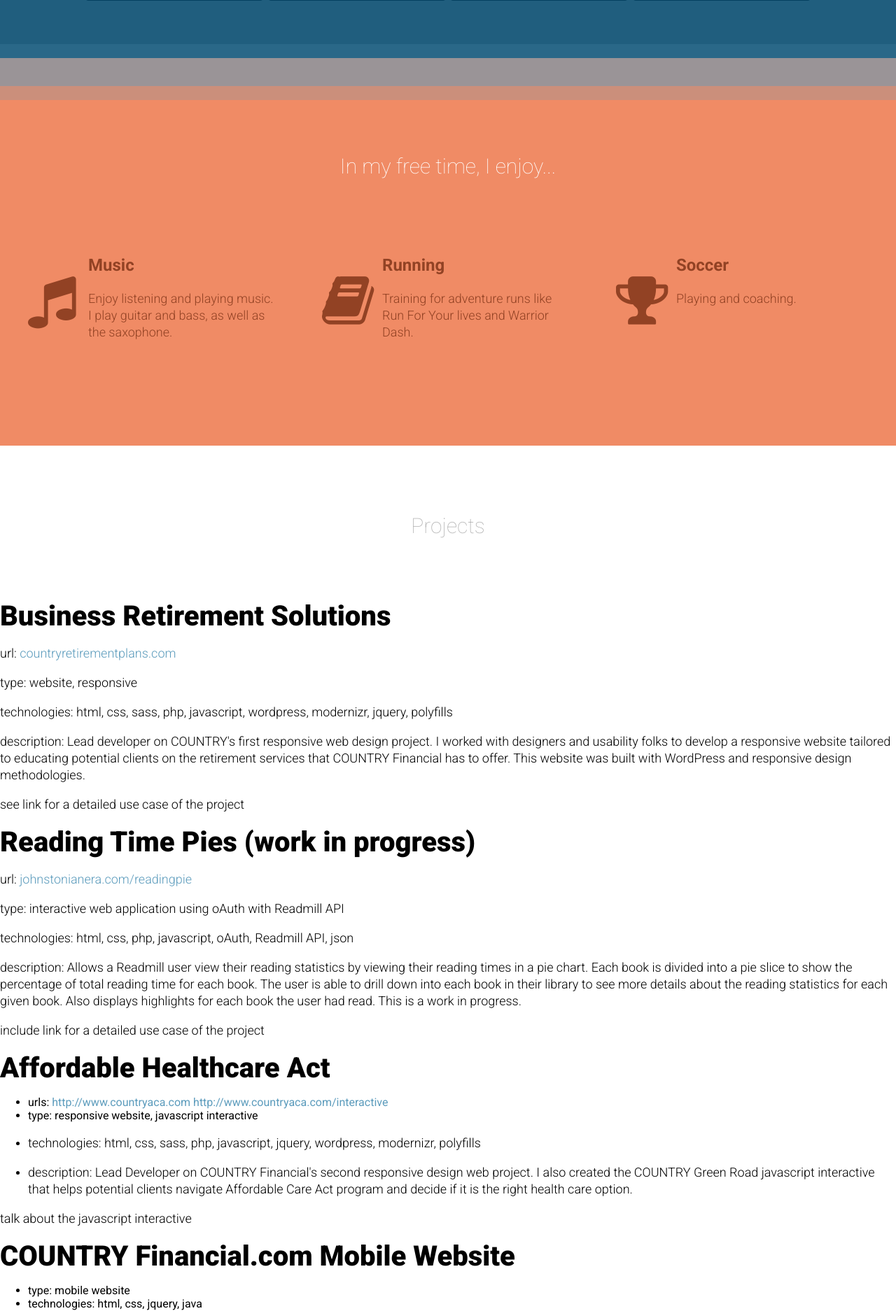
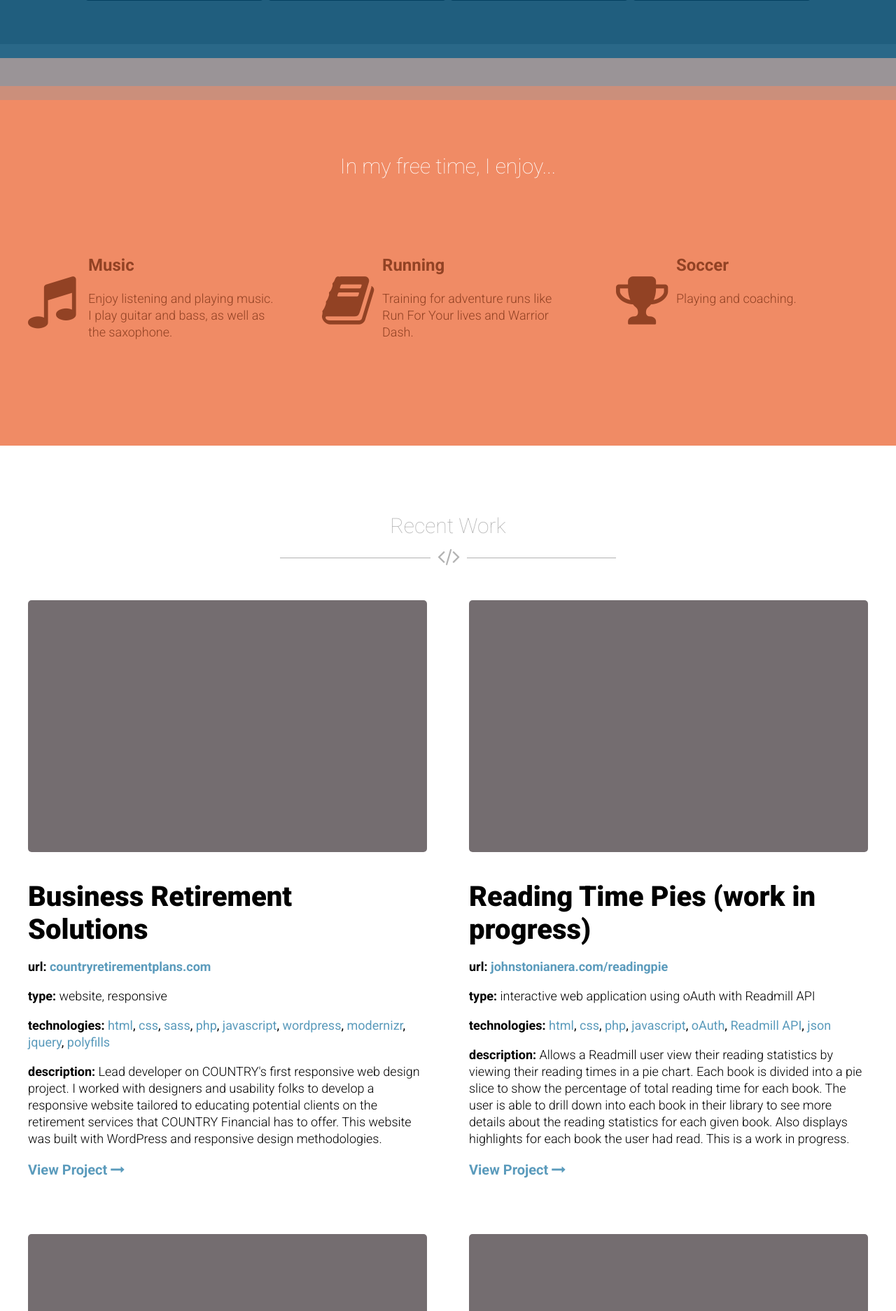
Before and after one commit to Johnstonian/portfolio, a PHP site: page / in a window 1280 px wide. Shown: the part 3206-5080 px from the top of the page at 70% size. Run offline with PHP 8.4, Linux system fonts and the light colour scheme.

Commit message:
setup grid for recent work section

```diff
--- a/css/dev/_typography.scss
+++ b/css/dev/_typography.scss
@@ -124,3 +124,6 @@ p {
 		@include font-size(24);
 	}
 }
+
+.technologies { font-weight: $normal; }
+.url { font-weight: $bold; }
--- a/css/dev/style.scss
+++ b/css/dev/style.scss
@@ -42,10 +42,9 @@ a {
 	color: $link-color;
 	text-decoration: none;
 
-	&.alternate {
-		color: inherit;
-	}
+	&.alternate { color: inherit; }
 	&.dark-blue { color: $dark-blue; }
+	&.light-link { color: $link-color-light; }
 
 	&:hover, &:focus { text-decoration: underline; }
 }
@@ -64,6 +63,7 @@ img { max-width: 100%; }
  .medium { font-weight: $medium; }
  .dark-blue { color: $dark-blue; }
  .dark-orange { color: $dark-orange; }
+ .link-color { color: $link-color; }
  .white { color: white; }
  .view-all-circle {
 	margin: 0 auto;
@@ -97,7 +97,7 @@ img { max-width: 100%; }
 * Example:
 
 	<div class="grid">
-		<div class="column-articles">
+		<div class="column-article">
 
 			<h3>Blog Post: The Long Title</h3>
 			<div class="date-container">
@@ -109,7 +109,7 @@ img { max-width: 100%; }
 		</div>
 	</div>
 */
-.column-articles {
+.column-article {
 
 	float: left;
 	margin-bottom: 2em;
@@ -228,7 +228,38 @@ img { max-width: 100%; }
 			margin-right: 0;
 		}
 	}
+}
 
+/**
+ * Recent Work Columns
+ * Example:
+	<div class="grid">
+
+		<div class="project">
+  		<h3>Business Retirement Solutions</h3>
+  		<p>url: <a href="//countryretirementplans.com" target="_blank">countryretirementplans.com</a></p>
+			<p>type: website, responsive</p>
+			<p>technologies: html, css, sass, php, javascript, wordpress, modernizr, jquery, polyfills</p>
+
+			<p>description: Lead developer on COUNTRY's first responsive web design project. I worked with designers and usability folks to develop a responsive website tailored to educating potential clients on the retirement services that COUNTRY Financial has to offer. This website was built with WordPress and responsive design methodologies.</p>
+
+			<p>see link for a detailed use case of the project</p>
+		</div>
+	</div>
+*/
+.project {
+
+	padding-bottom: 3.75em;
+
+	@media only screen and (min-width: $brkpt-large) {
+		float: left;
+	  width: 47.5%;
+		margin-right: 5%;
+
+		&:nth-child(2n) {
+			margin-right: 0;
+		}
+	}
 }
 
 
@@ -440,6 +471,14 @@ i.icon-wrapper {
 .bolt { color: white; }
 .check { color: $orange; }
 
+.screenshot-container {
+	width: 100%;
+	height: 360px;
+	background-color: #746d70;
+	border-radius: 5px;
+	margin-bottom: 2.5em;
+}
+
 /*------------------------------------*\
     $STRUCTURE
 \*------------------------------------*/
--- a/css/style.css
+++ b/css/style.css
@@ -555,6 +555,14 @@ p {
   }
 }
 
+.technologies {
+  font-weight: 400;
+}
+
+.url {
+  font-weight: 700;
+}
+
 /*------------------------------------*\
     $FONT AWESOME
 \*------------------------------------*/
@@ -564,8 +572,8 @@ p {
  */
 @font-face {
   font-family: 'FontAwesome';
-  src: url("../../fonts/fontawesome-webfont.eot?v=4.0.3");
-  src: url("../../fonts/fontawesome-webfont.eot?#iefix&v=4.0.3") format("embedded-opentype"), url("../../fonts/fontawesome-webfont.woff?v=4.0.3") format("woff"), url("../../fonts/fontawesome-webfont.ttf?v=4.0.3") format("truetype"), url("../../fonts/fontawesome-webfont.svg?v=4.0.3#fontawesomeregular") format("svg");
+  src: url("../fonts/fontawesome-webfont.eot?v=4.0.3");
+  src: url("../fonts/fontawesome-webfont.eot?#iefix&v=4.0.3") format("embedded-opentype"), url("../fonts/fontawesome-webfont.woff?v=4.0.3") format("woff"), url("../fonts/fontawesome-webfont.ttf?v=4.0.3") format("truetype"), url("../fonts/fontawesome-webfont.svg?v=4.0.3#fontawesomeregular") format("svg");
   font-weight: normal;
   font-style: normal;
 }
@@ -2257,6 +2265,9 @@ a.alternate {
 a.dark-blue {
   color: #012030;
 }
+a.light-link {
+  color: #9bcde6;
+}
 a:hover, a:focus {
   text-decoration: underline;
 }
@@ -2286,6 +2297,10 @@ img {
 
 .dark-orange {
   color: #924224;
+}
+
+.link-color {
+  color: #5b9bbc;
 }
 
 .white {
@@ -2318,7 +2333,7 @@ img {
 * Example:
 
 	<div class="grid">
-		<div class="column-articles">
+		<div class="column-article">
 
 			<h3>Blog Post: The Long Title</h3>
 			<div class="date-container">
@@ -2330,37 +2345,37 @@ img {
 		</div>
 	</div>
 */
-.column-articles {
+.column-article {
   float: left;
   margin-bottom: 2em;
 }
 @media screen and (min-width: 40em) {
-  .column-articles:nth-child(n) {
+  .column-article:nth-child(n) {
     width: 47.777777777778%;
     margin-right: 4.444444444444%;
   }
-  .column-articles:nth-child(2n+1) {
+  .column-article:nth-child(2n+1) {
     clear: left;
   }
-  .column-articles:nth-child(2n) {
+  .column-article:nth-child(2n) {
     margin-right: 0;
   }
 }
 @media screen and (min-width: 75em) {
-  .column-articles:nth-child(n) {
+  .column-article:nth-child(n) {
     width: 30%;
     margin-right: 5%;
   }
-  .column-articles:nth-child(2n+1) {
+  .column-article:nth-child(2n+1) {
     clear: none;
   }
-  .column-articles:nth-child(3n+1) {
+  .column-article:nth-child(3n+1) {
     clear: left;
   }
-  .column-articles:nth-child(3n) {
+  .column-article:nth-child(3n) {
     margin-right: 0;
   }
-  .column-articles:nth-child(4n) {
+  .column-article:nth-child(4n) {
     width: 100%;
     margin-right: 0;
   }
@@ -2442,6 +2457,37 @@ img {
     margin-right: 0.04166666666667%;
   }
   .pill:nth-child(4n) {
+    margin-right: 0;
+  }
+}
+
+/**
+ * Recent Work Columns
+ * Example:
+	<div class="grid">
+
+		<div class="project">
+  		<h3>Business Retirement Solutions</h3>
+  		<p>url: <a href="//countryretirementplans.com" target="_blank">countryretirementplans.com</a></p>
+			<p>type: website, responsive</p>
+			<p>technologies: html, css, sass, php, javascript, wordpress, modernizr, jquery, polyfills</p>
+
+			<p>description: Lead developer on COUNTRY's first responsive web design project. I worked with designers and usability folks to develop a responsive website tailored to educating potential clients on the retirement services that COUNTRY Financial has to offer. This website was built with WordPress and responsive design methodologies.</p>
+
+			<p>see link for a detailed use case of the project</p>
+		</div>
+	</div>
+*/
+.project {
+  padding-bottom: 3.75em;
+}
+@media only screen and (min-width: 48em) {
+  .project {
+    float: left;
+    width: 47.5%;
+    margin-right: 5%;
+  }
+  .project:nth-child(2n) {
     margin-right: 0;
   }
 }
@@ -2666,6 +2712,14 @@ i.icon-wrapper {
   color: #f08b65;
 }
 
+.screenshot-container {
+  width: 100%;
+  height: 360px;
+  background-color: #746d70;
+  border-radius: 5px;
+  margin-bottom: 2.5em;
+}
+
 /*------------------------------------*\
     $STRUCTURE
 \*------------------------------------*/
--- a/index.html
+++ b/index.html
@@ -56,7 +56,7 @@
 			</h2>
 
 		<div class="grid">
-			<div class="column-articles">
+			<div class="column-article">
 
 				<h3>Blog Post: The Long Title</h3>
 				<div class="date-container">
@@ -67,7 +67,7 @@
 				<p class="more"><a href="#">Keep Reading <i class="fa fa-long-arrow-right"></i></a></p>
 			</div>
 
-			<div class="column-articles">
+			<div class="column-article">
 
 				<h3>Blog Post: The Long Title</h3>
 				<div class="date-container">
@@ -79,7 +79,7 @@
 				<p class="more"><a href="#">Keep Reading <i class="fa  fa-long-arrow-right"></i></a></p>
 			</div>
 
-			<div class="column-articles">
+			<div class="column-article">
 
 				<h3>Blog Post: The Long Title</h3>
 				<div class="date-container">
@@ -90,7 +90,7 @@
 				<p class="more"><a href="#">Keep Reading <i class="fa  fa-long-arrow-right"></i></a></p>
 			</div>
 
-			<div class="column-articles">
+			<div class="column-article">
 
 				<h3>Blog Post: The Long Title</h3>
 				<div class="date-container">
@@ -146,7 +146,7 @@
 
 			<div class="freelance">
 				<p class="freelance-copy">Need help with a freelance project? <br />
-					<a class="medium" href="#contact-section">Send me a message</a> and I'll be glad to help!</a>
+					<a class="medium  light-link" href="#contact-section">Send me a message</a> and I'll be glad to help!</a>
 			</div>
 		</div>
 
@@ -326,7 +326,7 @@
 		<h2 class="section-title  white">In my free time, I enjoy...</h2>
 
 			<div class="grid">
-				<div class="column-articles">
+				<div class="column-article">
 					<div class="hobby-icon">
 						<i class="fa  fa-music  fa-5x"></i>
 					</div>
@@ -336,7 +336,7 @@
 					</div>
 				</div>
 
-				<div class="column-articles">
+				<div class="column-article">
 					<div class="hobby-icon">
 						<i class="fa  fa-book  fa-5x"></i>
 					</div>
@@ -346,7 +346,7 @@
 					</div>
 				</div>
 
-				<div class="column-articles">
+				<div class="column-article">
 					<div class="hobby-icon">
 						<i class="fa  fa-trophy  fa-5x"></i>
 					</div>
@@ -361,91 +361,118 @@
 	</section>
 
 	<section class="section  projects">
-		<h2 class="section-title">Projects</h2>
+		<div class="container">
+			<h2 class="section-title">
+					Recent Work
+					<div class="section-border">
+						<i class="icon-wrapper  fa  fa-code"></i>
+					</div>
+				</h2>
+
+			<div class="grid">
 
 				<div class="project">
+					<div class="screenshot-container"></div>
 		  		<h3>Business Retirement Solutions</h3>
-  		<p>url: <a href="//countryretirementplans.com" target="_blank">countryretirementplans.com</a></p>
-			<p>type: website, responsive</p>
-			<p>technologies: html, css, sass, php, javascript, wordpress, modernizr, jquery, polyfills</p>
+		  		<p class="url">url: <a href="//countryretirementplans.com" target="_blank"><strong>countryretirementplans.com</strong></a></p>
+					<p><strong>type:</strong> website, responsive</p>
+					<p class="technologies"><strong>technologies:</strong> <span class="link-color">html</span>, <span class="link-color">css</span>, <span class="link-color">sass</span>, <span class="link-color">php</span>, <span class="link-color">javascript</span>, <span class="link-color">wordpress</span>, <span class="link-color">modernizr</span>, <span class="link-color">jquery</span>, <span class="link-color">polyfills</span></p>
 
-			<p>description: Lead developer on COUNTRY's first responsive web design project. I worked with designers and usability folks to develop a responsive website tailored to educating potential clients on the retirement services that COUNTRY Financial has to offer. This website was built with WordPress and responsive design methodologies.</p>
+					<p><strong>description:</strong> Lead developer on COUNTRY's first responsive web design project. I worked with designers and usability folks to develop a responsive website tailored to educating potential clients on the retirement services that COUNTRY Financial has to offer. This website was built with WordPress and responsive design methodologies.</p>
 
-			<p>see link for a detailed use case of the project</p>
+					<p class="more"><a href="#">View Project <i class="fa fa-long-arrow-right"></i></a></p>
 				</div>
 
 				<div class="project">
+					<div class="screenshot-container"></div>
 					<h3>Reading Time Pies (work in progress)</h3>
-			<p>url: <a href="https://johnstonianera.com/readingpie/" target="_blank">johnstonianera.com/readingpie</a></p>
-			<p>type: interactive web application using oAuth with Readmill API</p>
-			<p>technologies: html, css, php, javascript, oAuth, Readmill API, json</p>
+					<p class="url">url: <a href="https://johnstonianera.com/readingpie/" target="_blank">johnstonianera.com/readingpie</a></p>
+					<p><strong>type:</strong> interactive web application using oAuth with Readmill API</p>
+					<p class="technologies"><strong>technologies:</strong> <span class="link-color">html</span>, <span class="link-color">css</span>, <span class="link-color">php</span>, <span class="link-color">javascript</span>, <span class="link-color">oAuth</span>, <span class="link-color">Readmill API</span>, <span class="link-color">json</span></p>
 
-			<p>description: Allows a Readmill user view their reading statistics by viewing their reading times in a pie chart. Each book is divided into a pie slice to show the percentage of total reading time for each book. The user is able to drill down into each book in their library to see more details about the reading statistics for each given book. Also displays highlights for each book the user had read. This is a work in progress.</p>
+					<p><strong>description:</strong> Allows a Readmill user view their reading statistics by viewing their reading times in a pie chart. Each book is divided into a pie slice to show the percentage of total reading time for each book. The user is able to drill down into each book in their library to see more details about the reading statistics for each given book. Also displays highlights for each book the user had read. This is a work in progress.</p>
 
-			<p>include link for a detailed use case of the project</p>
+					<p class="more"><a href="#">View Project <i class="fa fa-long-arrow-right"></i></a></p>
 				</div>
 
 				<div class="project">
+					<div class="screenshot-container"></div>
 					<h3>Affordable Healthcare Act</h3>
-			<ul>
-				<li>urls: <a href="http://www.countryaca.com">http://www.countryaca.com</a> <a href="http://www.countryaca.com/interactive">http://www.countryaca.com/interactive</a></li>
-				<li>type: responsive website, javascript interactive</li>
-				<li><p>technologies: html, css, sass, php, javascript, jquery, wordpress, modernizr, polyfills</p></li>
-				<li><p>description: Lead Developer on COUNTRY Financial's second responsive design web project. I also created the COUNTRY Green Road javascript interactive that helps potential clients navigate Affordable Care Act program and decide if it is the right health care option.</p></li>
-			</ul>
-			<p>talk about the javascript interactive</p>
+
+					<p class="url">urls: <a href="http://www.countryaca.com">countryaca.com</a>, <a href="http://www.countryaca.com/interactive">countryaca.com/interactive</a></p>
+					<p><strong>type:</strong> responsive website, javascript interactive</p>
+					<p class="technologies"><strong>technologies:</strong> <span class="link-color">html</span>, <span class="link-color">css</span>, <span class="link-color">sass</span>, <span class="link-color">php</span>, <span class="link-color">javascript</span>, <span class="link-color">jquery</span>, <span class="link-color">wordpress</span>, <span class="link-color">modernizr</span>, <span class="link-color">polyfills</span></p>
+					<p><strong>description:</strong> Lead Developer on COUNTRY Financial's second responsive design web project. I also created the COUNTRY Green Road javascript interactive that helps potential clients navigate Affordable Care Act program and decide if it is the right health care option.</p>
+
+
+					<p class="more"><a href="#">View Project <i class="fa fa-long-arrow-right"></i></a></p>
 				</div>
 
 				<div class="project">
+					<div class="screenshot-container"></div>
 					<h3>COUNTRY Financial.com Mobile Website</h3>
-			<ul>
-				<li>type: mobile website</li>
-				<li>technologies: html, css, jquery, java</li>
-				<li>url: <a href="http://www.countryfinancial.com/mobile">http://www.countryfinancial.com/mobile</a></li>
-				<li>description: Lead developer in converting countryfinancial.com to a mobile version. Used jQuery Mobile for the framework. It was originally a sub-domain, but now is part of the main website. The mobile version of the site will load based on browser/device detection.</li>
-			</ul>
-			<p>(need a use case on this project about using jquery mobile and integrating features)</p>
+					<p class="url">url: <a href="http://www.countryfinancial.com/mobile">countryfinancial.com/mobile</a></p>
+					<p><strong>type:</strong> mobile website</p>
+					<p class="technologies"><strong>technologies</strong>: <span class="link-color">html</span>, <span class="link-color">css</span>, <span class="link-color">jquery</span>, <span class="link-color">java</span></p>
+
+					<p><strong>description:</strong> Lead developer in converting countryfinancial.com to a mobile version. Used jQuery Mobile for the framework. It was originally a sub-domain, but now is part of the main website. The mobile version of the site will load based on browser/device detection.</p>
+
+
+					<p class="more"><a href="#">View Project <i class="fa fa-long-arrow-right"></i></a></p>
 				</div>
 
 				<div class="project">
+					<div class="screenshot-container"></div>
 					<h3>Simply Drive</h3>
-			<ul>
-				<li>url: <a href="http://simplydrive.com/mobile/">http://simplydrive.com/mobile/</a> <a href="http://simplydrive.com/course/lesson6.php">http://simplydrive.com/course/lesson6.php</a>,</li>
-				<li>type: website, mobile website, flash interactive</li>
-				<li><p>technologies: html, css, javascript, flash</p></li>
-				<li><p>description: Website created to provide information to students and parents about driving discounts teens can earn by following the Simply Drive program. The website also educates teens about the dangers of driving. The website was then converted to a custom mobile website. I also developed the flash interactive game that helps teach teens the dangers of distractions while driving.</p></li>
-			</ul>
+
+					<p class="url">url: <a href="http://simplydrive.com/mobile/">simplydrive.com/mobile/</a>, <a href="http://simplydrive.com/course/lesson6.php">simplydrive.com/course/lesson6.php</a></p>
+					<p><strong>type:</strong> website, mobile website, flash interactive</p>
+					<p class="techonologies"><strong>technologies:</strong> <span class="link-color">html</span>, <span class="link-color">css</span>, <span class="link-color">javascript</span>, <span class="link-color">flash</span></p>
+					<p><strong>description:</strong> Website created to provide information to students and parents about driving discounts teens can earn by following the Simply Drive program. The website also educates teens about the dangers of driving. The website was then converted to a custom mobile website. I also developed the flash interactive game that helps teach teens the dangers of distractions while driving.</p>
+
+
+					<p class="more"><a href="#">View Project <i class="fa fa-long-arrow-right"></i></a></p>
 				</div>
 
 				<div class="project">
+					<div class="screenshot-container"></div>
 					<h3>Spin to Win</h3>
-			<ul>
-				<li>url: <a href="http://johnstonianera.com/projects/spin-to-win">http://johnstonianera.com/projects/spin-to-win</a></li>
-				<li>type: interactive prize game</li>
-				<li><p>techonologies: html, css, php, javascript, flash, mysql, ajax</p></li>
-				<li><p>description: A lottery game created for the Road Trips and Guitar Picks campaign. A user logged in to the microsite each day and played the game to try and win a variety of RTGP products. The game was originally develped in Flash (ActionScript 3) and later converted to an HTML5/javascript game.</p></li>
-			</ul>
-			<p>Talk about converting the game from flash to javascript</p>
+
+					<p class="url">url: <a href="http://johnstonianera.com/projects/spin-to-win">http://johnstonianera.com/projects/spin-to-win</a></p>
+					<p><strong>type:</strong> interactive prize game</p>
+					<p class="technologies"><strong>techonologies:</strong> <span class="link-color">html</span>, <span class="link-color">css</span>, <span class="link-color">php</span>, <span class="link-color">javascript</span>, <span class="link-color">flash</span>, <span class="link-color">mysql</span>, <span class="link-color">ajax</span></p>
+					<p><strong>description:</strong> A lottery game created for the Road Trips and Guitar Picks campaign. A user logged in to the microsite each day and played the game to try and win a variety of RTGP products. The game was originally develped in Flash (ActionScript 3) and later converted to an HTML5/javascript game.</p>
+
+
+					<p class="more"><a href="#">View Project <i class="fa fa-long-arrow-right"></i></a></p>
 				</div>
 
 				<div class="project">
+					<div class="screenshot-container"></div>
 					<h3>Sound Check</h3>
-			<ul>
-				<li>type: game</li>
-				<li>technologies: html, flash actionscript 3</li>
-				<li>url:</li>
-				<li>description: memory game (like simon) with increasing levels of difficulty. Players get more points with the highest level they achieve. Built in Flash ActionScript 3</li>
-			</ul>
+
+					<p class="url">url: link needed here</p>
+					<p><strong>type:</strong> game</p>
+					<p class="technologies"><strong>technologies:</strong> <span class="link-color">html</span>, <span class="link-color">flash actionscript 3</span></p>
+					<p><strong>description:</strong> memory game (like simon) with increasing levels of difficulty. Players get more points with the highest level they achieve. Built in Flash ActionScript 3</p>
+
+
+					<p class="more"><a href="#">View Project <i class="fa fa-long-arrow-right"></i></a></p>
 				</div>
 
 				<div class="project">
+					<div class="screenshot-container"></div>
 					<h3>Memory Lane</h3>
-			<ul>
-				<li>type: game</li>
-				<li>technologies: html, css, javascript</li>
-				<li>url: <a href="http://www.tripsandpicks.com/memory-lane">http://www.tripsandpicks.com/memory-lane</a></li>
-				<li>description: card memory game based on time. Built in flash actionscript 3.</li>
-			</ul>
+
+					<p class="url">url: <a href="http://www.tripsandpicks.com/memory-lane">tripsandpicks.com/memory-lane</a></p>
+					<p><strong>type:</strong> game</p>
+					<p class="technologies"><strong>technologies:</strong> <span class="link-color">html</span>, <span class="link-color">css</span>, <span class="link-color">javascript</span></p>
+					<p><strong>description:</strong> card memory game based on time. Built in flash actionscript 3.</p>
+
+
+					<p class="more"><a href="#">View Project <i class="fa fa-long-arrow-right"></i></a></p>
+				</div>
+			</div>
 		</div>
 	</section>
 
```
Also changed, not shown: css/dev/_fontawesome.scss (+1 -1 lines). Lines whose indentation alone changed are shown as unchanged.
